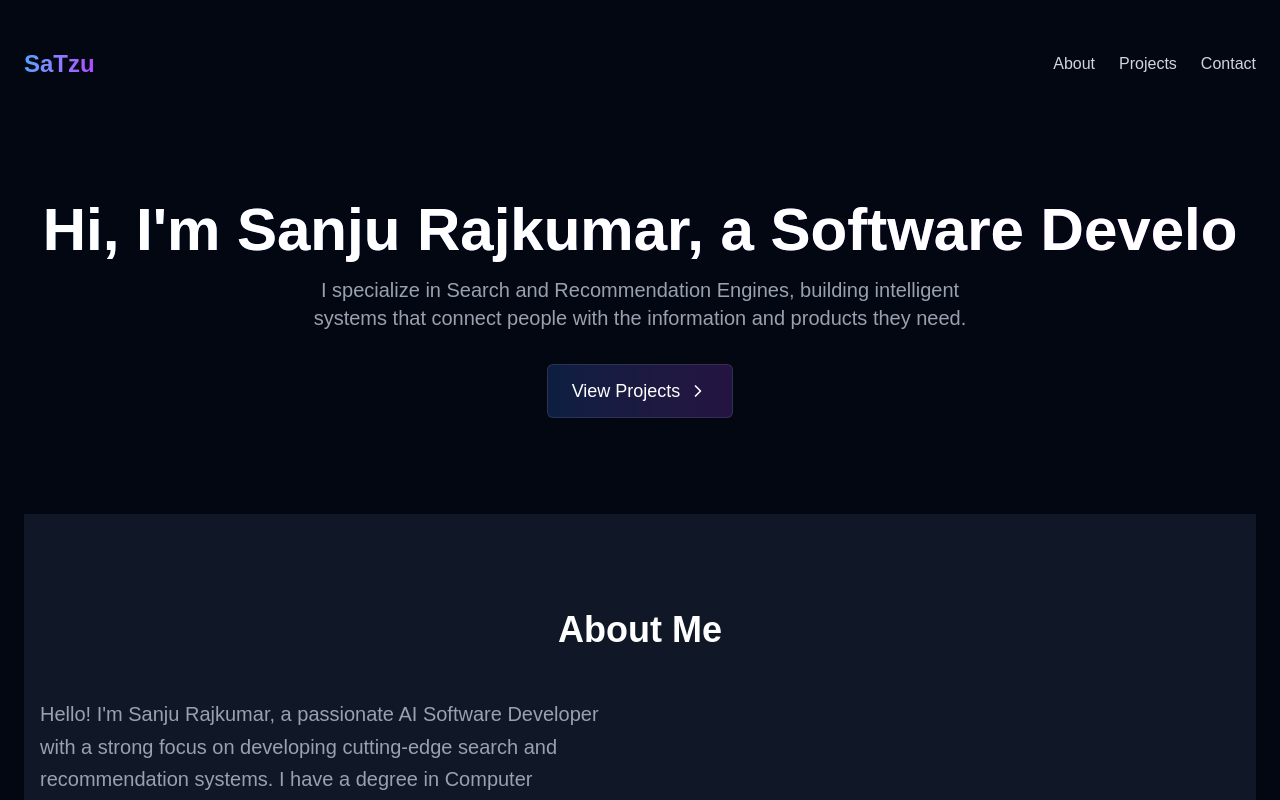
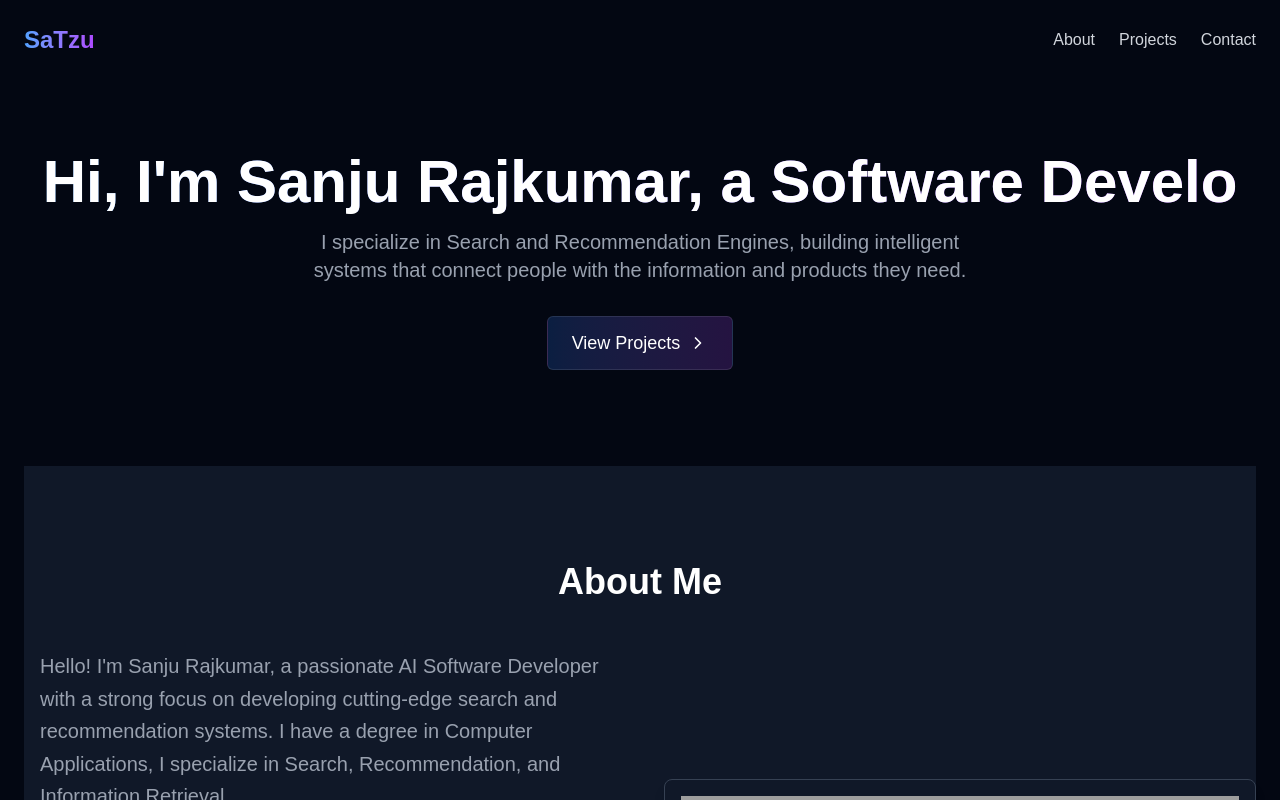
Before and after one commit to satzurajkumar/tzus-portfolio, a Next.js app: page / in a window 1280 px wide. Shown: the top 800 px of the page. Built offline with nearby package versions, Linux system fonts and the light colour scheme; grey boxes are pictures that could not be loaded.

Commit message:
UI update, header padding removed

```diff
--- a/src/components/header.tsx
+++ b/src/components/header.tsx
@@ -1,7 +1,7 @@
 // Header Component
 export function Header() {
 	return (
-		<header className="py-6">
+		<header>
 			<div className="container mx-auto flex items-center justify-between">
 				<a
 					href="#"
```
